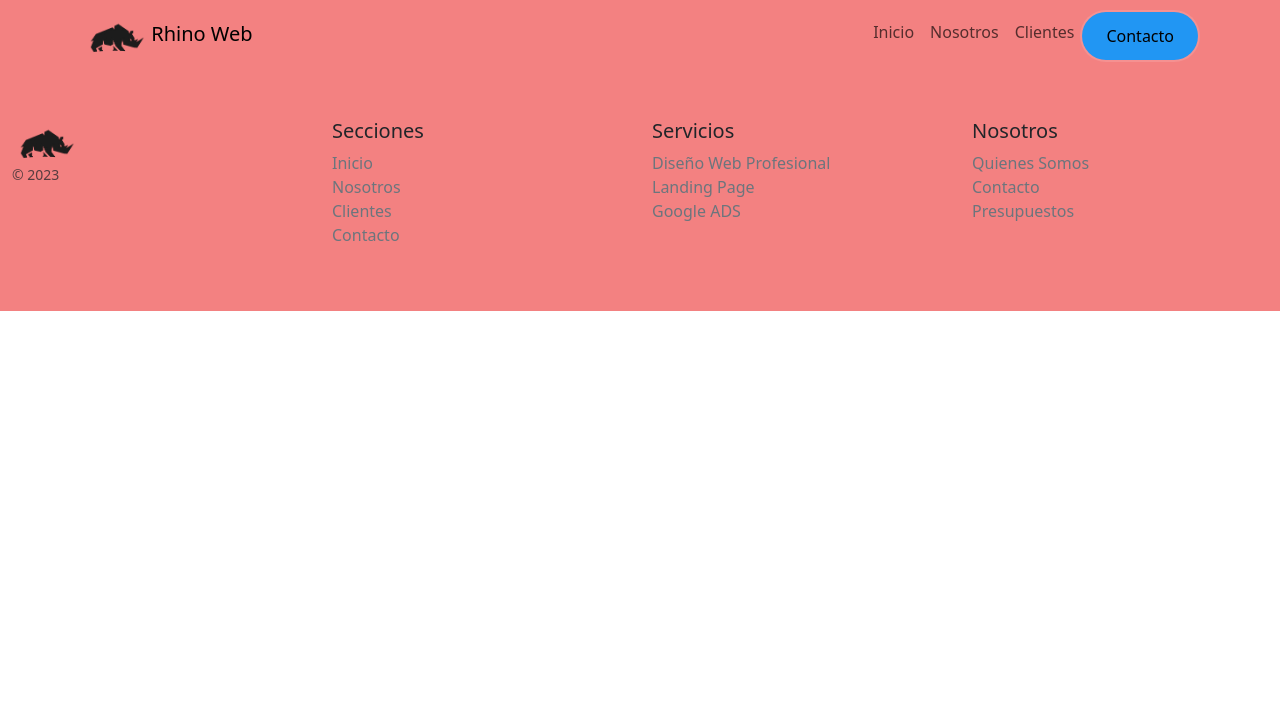
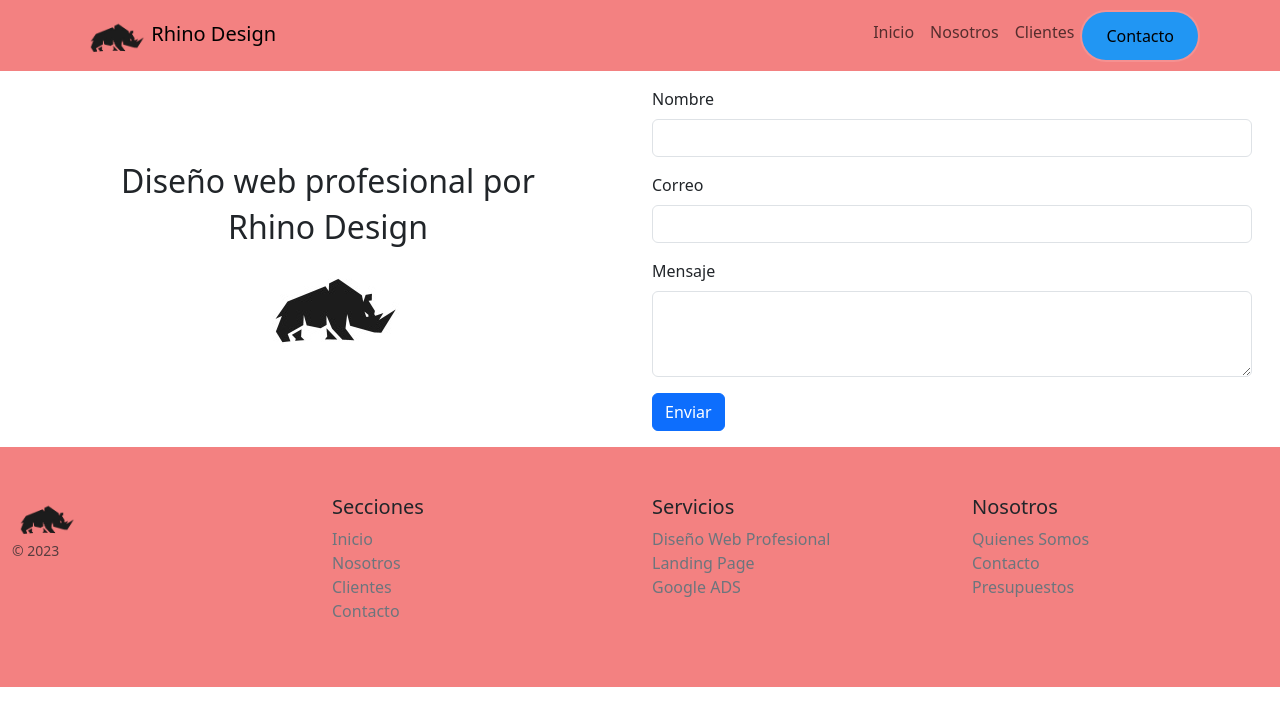
Before and after one commit to ser1921/rhino, a plain HTML site: page index.html in a window 1280 px wide. Drawn offline with nearby package versions, Linux system fonts and the light colour scheme.

Commit message:
formulario

```diff
--- a/css/estile.css
+++ b/css/estile.css
@@ -75,3 +75,14 @@ footer .a{
     height: 150px;
     opacity: 1;
   }
+
+  .contact{
+    display: flex;
+    justify-content: space-around;
+    align-items: center;
+  }
+
+
+
+  .cont1{text-align: center;
+  }
--- a/index.html
+++ b/index.html
@@ -15,8 +15,8 @@
         <div class="container">
             <a class="navbar-brand" href="#">
                 <img class="logo" src="./img/logotr.png" alt="logo de la marca">
-                Rhino Web
-              </a>
+                Rhino Design
+            </a>
 
             <button class="navbar-toggler" type="button" data-bs-toggle="collapse"
                 data-bs-target="#navbarSupportedContent" aria-controls="navbarSupportedContent" aria-expanded="false"
@@ -39,7 +39,7 @@
                         <button class="animated-button">
                             <span>Contacto</span>
                             <span></span>
-                          </button>
+                        </button>
 
                     </li>
                 </ul>
@@ -49,9 +49,32 @@
 
 
     <main>
-        <div>
+        <section class="contact p-3">
+            <div class="container cont1">
+                <h2>Diseño web profesional por</h2>
+                <h2>Rhino Design</h2>
+                <img src="./img/logo.jpeg" alt="logo">
+            </div>
+            <div class="container">
+                <form>
+                    <div class="mb-3">
+                        <label for="exampleInputPassword1" class="form-label">Nombre</label>
+                        <input type="password" class="form-control" id="exampleInputPassword1">
+                    </div>
+                    <div class="mb-3">
+                        <label for="exampleInputEmail1" class="form-label">Correo</label>
+                        <input type="email" class="form-control" id="exampleInputEmail1" aria-describedby="emailHelp">
+                    </div>
+                    <div class="mb-3">
+                        <label for="exampleFormControlTextarea1" class="form-label">Mensaje</label>
+                        <textarea class="form-control" id="exampleFormControlTextarea1" rows="3"></textarea>
+                    </div>
+                    <button type="submit" class="btn btn-primary">Enviar</button>
 
-        </div>
+                </form>
+            </div>
+
+        </section>
     </main>
 
 
```
